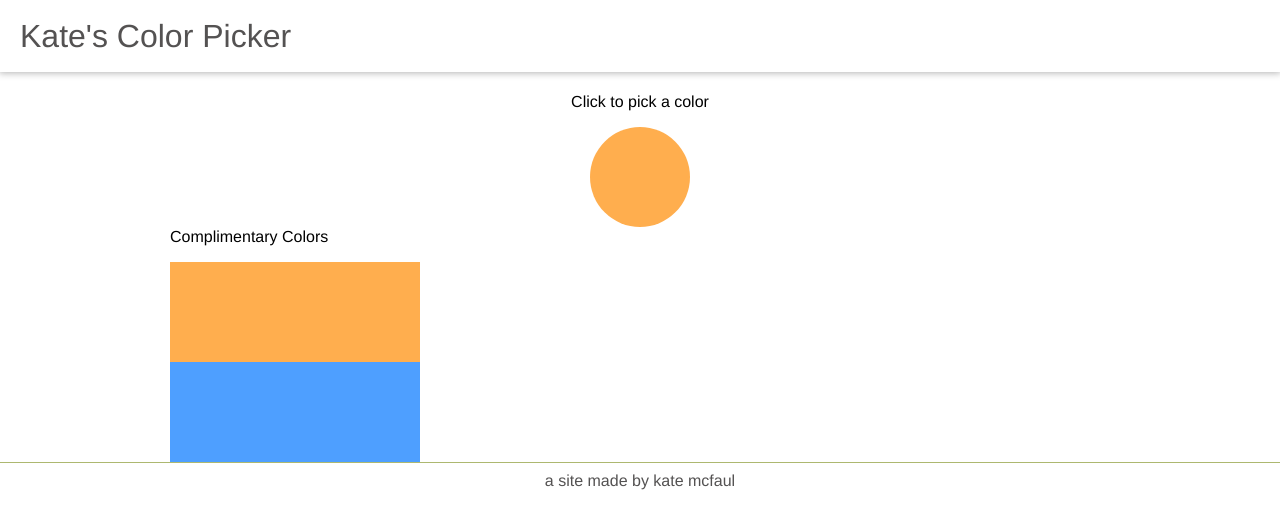
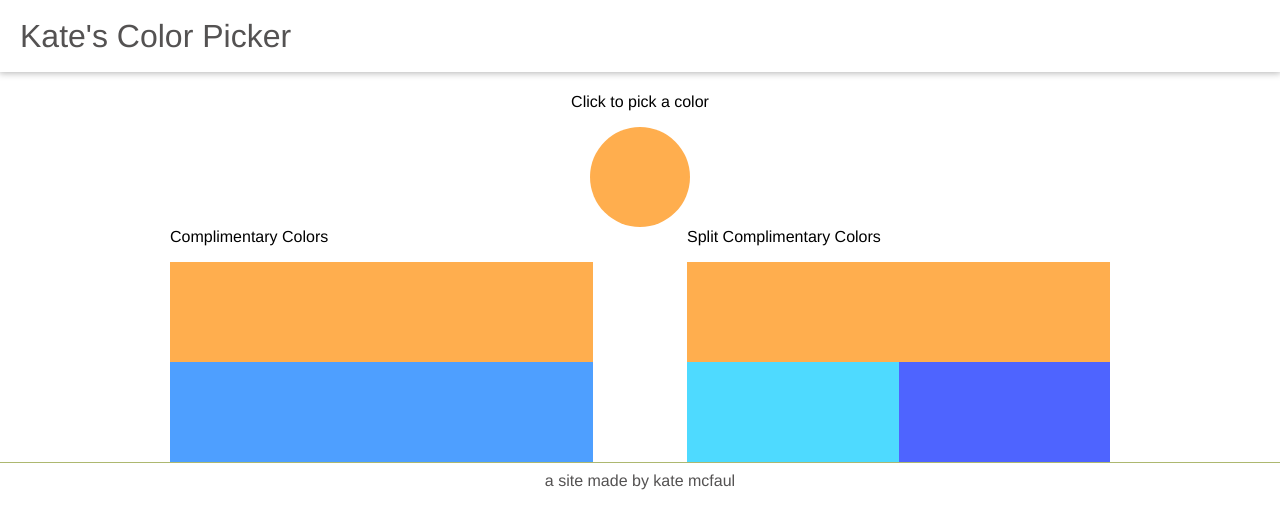
Before and after one commit to craftykate/color-picker, a React (Create React App) app: page / in a window 1280 px wide. Shown: the top 528 px of the page. Built offline with nearby package versions, Linux system fonts and the light colour scheme.

Commit message:
split complimentary

```diff
--- a/src/Components/Color/Color.js
+++ b/src/Components/Color/Color.js
@@ -1,17 +1,22 @@
 import React, { Component } from 'react';
 import ColorPicker from './ColorPicker/ColorPicker';
 import ComplimentaryColor from'./ComplimentaryColor/ComplimentaryColor';
+import SplitComplimentaryColors from'./SplitComplimentaryColors/SplitComplimentaryColors';
 
 
 class Color extends Component {
   constructor(props) {
     super(props);
     const color = '#ffae4e';
-    const compColor = this.hexToComplimentary(color);
+    const compColor = this.convertHex(color, 'comp');
+    const split1 = this.convertHex(color, 'split1');
+    const split2 = this.convertHex(color, 'split2');
     this.state = {
       showPicker: false,
       color: color,
-      compColor: compColor
+      compColor: compColor,
+      split1: split1,
+      split2: split2
     }
   }
 
@@ -27,7 +32,9 @@ class Color extends Component {
   handleChangeColor = (color) => {
     this.setState({
       color: color.hex,
-      compColor: this.hexToComplimentary(color.hex)
+      compColor: this.convertHex(color.hex, 'comp'),
+      split1: this.convertHex(color.hex, 'split1'),
+      split2: this.convertHex(color.hex, 'split2')
     })
   }
 
@@ -37,13 +44,8 @@ class Color extends Component {
     })
   }
 
-  /* hexToComplimentary : Converts hex value to HSL, shifts
-   * hue by 180 degrees and then converts hex, giving complimentary color
-   * as a hex value
-   * @param  [String] hex : hex value
-   * @return [String] : complimentary color as hex value
-   */
-  hexToComplimentary(hex){
+  // Adapted thanks to Edd https://stackoverflow.com/a/37657940/1965441
+  convertHex(hex, whichColor){
 
       // Convert hex to rgb
       // Credit to Denis http://stackoverflow.com/a/36253499/4939630
@@ -83,7 +85,10 @@ class Color extends Component {
       h = h / 6.2832 * 360.0 + 0;
 
       // Shift hue to opposite side of wheel and convert to [0-1] value
-      h+= 180;
+      if (whichColor === 'comp') h+= 180;;
+      if (whichColor === 'split1') h+= 160;
+      if (whichColor === 'split2') h+= 200;
+
       if (h > 360) { h -= 360; }
       h /= 360;
 
@@ -118,6 +123,22 @@ class Color extends Component {
       return "#" + (0x1000000 | rgb).toString(16).substring(1);
   }
 
+  getComplimentary(h) {
+    // Shift hue to opposite side of wheel and convert to [0-1] value
+    h+= 180;
+    if (h > 360) { h -= 360; }
+    h /= 360;
+    return h
+  }
+
+  get1stSplit(h) {
+    // Shift hue to opposite side of wheel and convert to [0-1] value
+    h+= 160;
+    if (h > 360) { h -= 360; }
+    h /= 360;
+    return h
+  }
+
   render() {
     return (
       <React.Fragment>
@@ -130,6 +151,10 @@ class Color extends Component {
         <ComplimentaryColor
           color={this.state.color}
           compColor={this.state.compColor}/>
+        <SplitComplimentaryColors
+          color={this.state.color}
+          split1={this.state.split1}
+          split2={this.state.split2}/>
       </React.Fragment>
     )
   }
--- a/src/Components/Color/ComplimentaryColor/ComplimentaryColor.scss
+++ b/src/Components/Color/ComplimentaryColor/ComplimentaryColor.scss
@@ -1,5 +1,7 @@
 .complimentary {
-  width: 250px;
+  display: inline-block;
+  width: 45%;
+  margin-right: 10%;
   .color1, .color2 {
     width: 100%;
     height: 100px;
--- /dev/null
+++ b/src/Components/Color/SplitComplimentaryColors/SplitComplimentaryColors.js
@@ -0,0 +1,19 @@
+import React from 'react';
+import './SplitComplimentaryColors.css'
+
+
+const SplitComplimentaryColors = (props) => (
+  <div className="splitComp">
+    <p>Split Complimentary Colors</p>
+    <div
+      className="color1"
+      style={{backgroundColor: props.color}} />
+    <div
+      className="color2"
+      style={{backgroundColor: props.split1}} />
+    <div className="color3"
+      style={{backgroundColor: props.split2}} />
+  </div>
+)
+
+export default SplitComplimentaryColors;
--- /dev/null
+++ b/src/Components/Color/SplitComplimentaryColors/SplitComplimentaryColors.scss
@@ -0,0 +1,13 @@
+.splitComp {
+  display: inline-block;
+  width: 45%;
+  .color1 {
+    width: 100%;
+    height: 100px;
+  }
+  .color2, .color3 {
+    float: left;
+    width: 50%;
+    height: 100px;
+  }
+}
```
